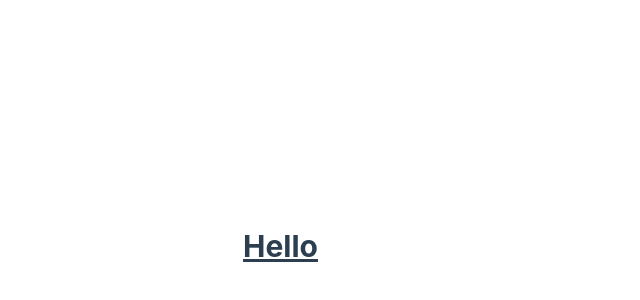
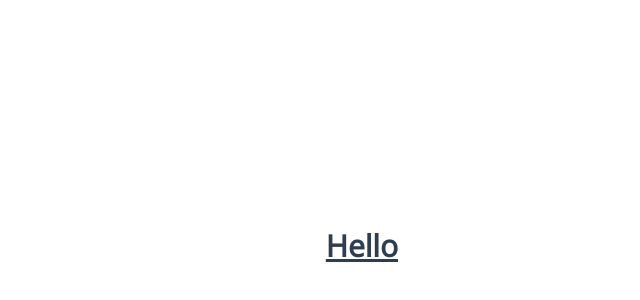
Before and after one commit to franklinekoh/teams, a Vue app in the folder frontend/teams/: page / in a window 1280 px wide. Shown: the part 154-454 px from the top of the page, without its empty margins (242-882 px from the left). Built offline with nearby package versions, Linux system fonts and the light colour scheme.

Commit message:
added font

```diff
--- a/frontend/teams/src/App.vue
+++ b/frontend/teams/src/App.vue
@@ -4,38 +4,13 @@
 <template>
   <header>
 
-    <div class="text-3xl font-bold underline">
+    <div class="text-3xl font-bold underline open-sans">
       Hello
       <!-- <HelloWorld msg="You did it!" /> -->
     </div>
   </header>
 </template>
 
-<style scoped>
-header {
-  line-height: 1.5;
-}
-
-.logo {
-  display: block;
-  margin: 0 auto 2rem;
-}
-
-@media (min-width: 1024px) {
-  header {
-    display: flex;
-    place-items: center;
-    padding-right: calc(var(--section-gap) / 2);
-  }
-
-  .logo {
-    margin: 0 2rem 0 0;
-  }
-
-  header .wrapper {
-    display: flex;
-    place-items: flex-start;
-    flex-wrap: wrap;
-  }
-}
+<style>
+@import url('https://fonts.googleapis.com/css2?family=Open+Sans&display=swap');
 </style>
--- a/frontend/teams/src/style.css
+++ b/frontend/teams/src/style.css
@@ -1,3 +1,7 @@
 @tailwind base;
 @tailwind components;
 @tailwind utilities;
+
+.open-sans{
+    font-family: 'Open Sans', Helvetica, Arial, sans-serif;
+}
```
